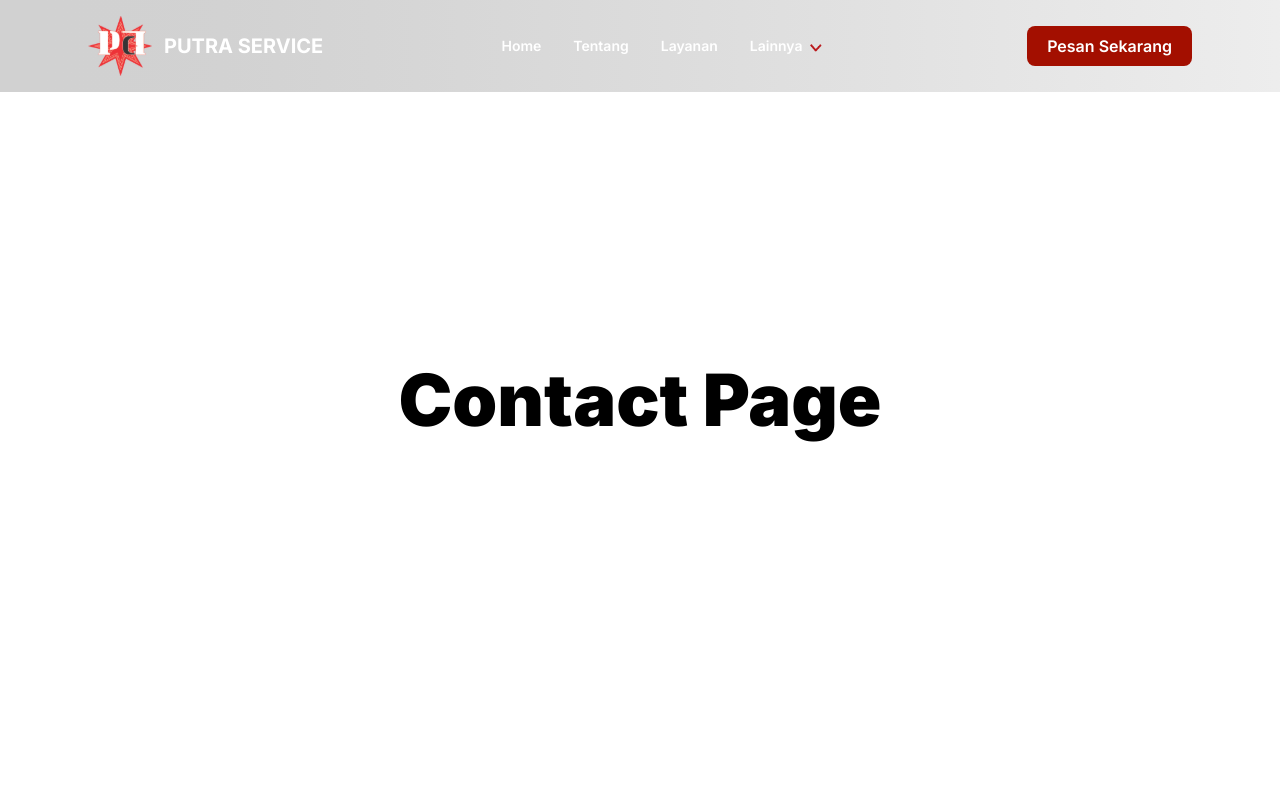
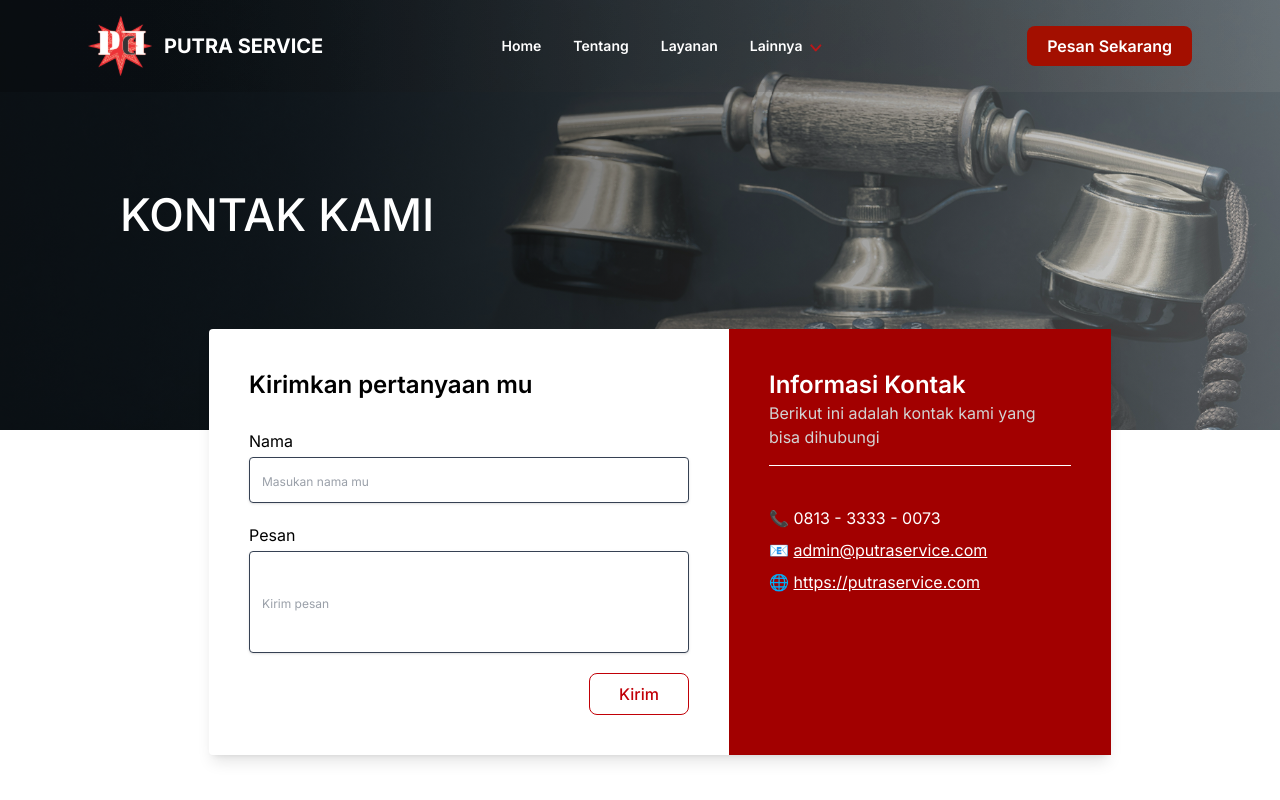
Before and after one commit to rawracli/putraservice-frontend, a React (Vite) app: page /contact in a window 1280 px wide. Shown: the top 800 px of the page. Built offline with nearby package versions, Linux system fonts and the light colour scheme.

Commit message:
Add Contact page

```diff
--- a/src/pages/static/Contact.jsx
+++ b/src/pages/static/Contact.jsx
@@ -1,7 +1,87 @@
+import photo from "../../assets/Contact/bg.png"
+
 function Contact() {
-    return(<div className="min-h-screen flex justify-center items-center">
-      <h1 className="font-black text-7xl">Contact Page</h1>
-    </div>)
+  return (
+    <div className="contact">
+      <div
+        className="relative w-full min-h-[430px] bg-no-repeat bg-cover flex items-center bg-gradient-to-b from-[#660708] to-[#BA181B]"
+        style={{ backgroundImage: `url(${photo})` }}
+      >
+        <div class="absolute inset-0 bg-gradient-to-r from-black/70 to-[#BCBCBC]/40" ></div>
+        <div className="absolute h-[381px] w-[942px] bottom-0 transform -translate-x-1/2 left-1/2 right-1/2 translate-y-90">
+          <div class="max-w-3x1 mx-auto -mt-20 z-20 relative">
+            <div class="bg-white shadow-lg rounded flex ml-10                                                 ">
+              <div className="p-10">
+                <h2 class="text-2xl font-semibold">Kirimkan pertanyaan mu</h2>
+                <br />
+                <div className="flex flex-col">
+                  <div className="mt-1">
+                <label>Nama</label>
+                <input
+                  type="text"
+                  class="shadow placeholder:text-[12px] appearance-none border rounded w-110 py-3 px-3 text-gray-700 leading-tight focus:outline-none mt-1 focus:shadow-outline"
+                  id="nama"
+                  placeholder="Masukan nama mu"
+                />
+                </div>
+                <div className="mt-5">
+                <label>Pesan</label>
+                <input
+                  type="text"
+                  class="shadow mt-1 placeholder:text-[12px] appearance-none border rounded w-110 py-10 px-3 text-gray-700 leading-tight focus:outline-none focus:shadow-outline"
+                  id="nama"
+                  placeholder="Kirim pesan"
+                />
+                </div>
+
+                <button class="bg-white font-medium text-red-700 mt-5 border border-red-700 px-6 py-2 rounded-lg hover:bg-red-800 ml-85">
+                  Kirim
+                </button>
+                </div>
+              </div>
+              <div className="bg-[#A20000] min-h-full w-120 ">
+                <div className="mx-10 my-10 ">
+                  <h2 className="text-2xl font-semibold text-white">
+                    Informasi Kontak
+                  </h2>
+                  <p className="mb-4 text-[#D3D3D3]">
+                    Berikut ini adalah kontak kami yang bisa dihubungi
+                  </p>
+                  <hr className="border-white mb-4 " />
+                  <br/>
+                  <p className="mb-2 text-white">📞 0813 - 3333 - 0073</p>
+                  <p className="mb-2 text-white">
+                    📧{" "}
+                    <a
+                      href="mailto:admin@putraservice.com"
+                      className="underline"
+                    >
+                      admin@putraservice.com
+                    </a>
+                  </p>
+                  <p>
+                    🌐{" "}
+                    <a
+                      href="https://putraservice.com"
+                      className="underline text-white"
+                    >
+                      https://putraservice.com
+                    </a>
+                  </p>
+                </div>
+              </div>
+            </div>
+          </div>
+        </div>
+        <h1 className="relative text-white text-[45px] tracking-[0] mx-30 font-medium">
+          KONTAK KAMI
+        </h1>
+        <p>
+          <section class="bg-white relative z-10 "></section>
+        </p>
+      </div>
+      <div className="mb-100 "></div>
+    </div>
+  );
 }
-
 export default Contact;
```
Also changed, not shown: src/assets/Contact/bg.png (added).
